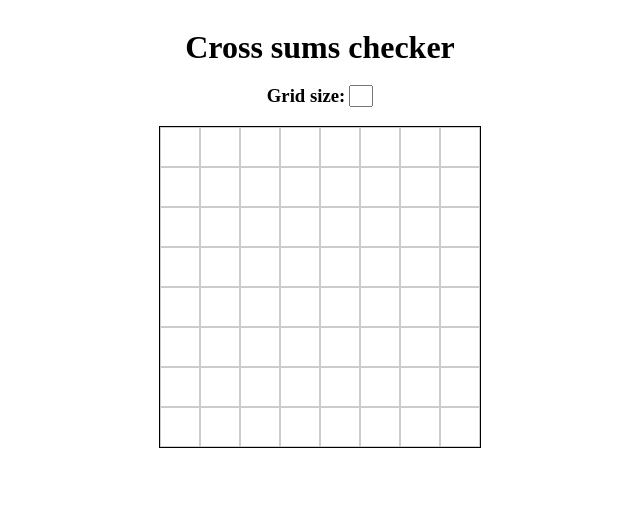
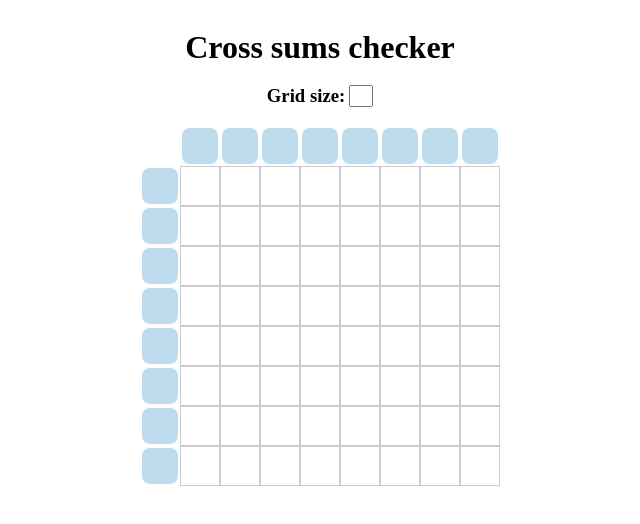
Before and after one commit to SipuliCodes/cross-sums-solver-frontend, an Angular app: page / in a window 1280 px wide. Shown: the top 524 px of the page, without its empty margins (320-960 px from the left). Built offline with nearby package versions, Linux system fonts and the light colour scheme.

Commit message:
Change grid
Added target row and target column,
Changed divs in grid to inputs that take numbers

```diff
--- a/src/app/core/cross-sum-grid/cross-sum-grid.component.html
+++ b/src/app/core/cross-sum-grid/cross-sum-grid.component.html
@@ -1,5 +1,31 @@
-<div [ngStyle]="gridStyles" class="cross-sum-grid">
-  <div *ngFor="let cell of [].constructor(rows * columns)"
-       class="grid-cell">
+<div class="cross-sum-grid">
+  <div class="grid-col-targets">
+  <input
+  type="number"
+  min="1"
+  max="30"
+  *ngFor="let cell of [].constructor(rows)"
+  class="grid-target-cell"
+  (change)="validateInput($event, 1, 30)"/>
+  </div>
+  <div class="grid-rows">
+    <div class="grid-row-targets">
+      <input
+      type="number"
+      min="1"
+      max="30"
+      *ngFor="let cell of [].constructor(columns)"
+      class="grid-target-cell"
+      (change)="validateInput($event, 1, 30)"/>
+    </div>
+    <div [ngStyle]="gridStyles">
+      <input
+        type="number"
+        min="1"
+        max="30"
+        *ngFor="let cell of [].constructor(rows * columns)"
+        class="grid-cell"
+        (change)="validateInput($event, 1, 30)"/>
+    </div>
   </div>
 </div>
--- a/src/app/core/cross-sum-grid/cross-sum-grid.component.scss
+++ b/src/app/core/cross-sum-grid/cross-sum-grid.component.scss
@@ -1,7 +1,48 @@
 .cross-sum-grid {
-  border: 1px solid #000;
+  display: flex;
+  flex-direction: column;
+}
+
+.grid-col-targets {
+  display: flex;
+  padding-left: 40px;
+  justify-content: space-evenly;
+}
+
+.grid-rows {
+  display: flex;
+  flex-direction: row;
+}
+
+.grid-row-targets {
+  display: flex;
+  flex-direction: column;
+  justify-content: space-evenly;
+}
+
+.grid-target-cell {
+  background-color: #BEDCED;
+  text-align: center;
+  border: none;
+  margin: 2px;
+  padding: 2px;
+  font-weight: bold;
+  width: 32px;
+  height: 32px;
+  border-radius: 8px;
 }
 
 .grid-cell {
   border: 1px solid #ccc;
+  text-align: center;
 }
+
+input::-webkit-outer-spin-button,
+input::-webkit-inner-spin-button {
+  -webkit-appearance: none;
+  margin: 0;
+}
+
+input[type=number] {
+  -moz-appearance: textfield;
+}
--- a/src/app/core/cross-sum-grid/cross-sum-grid.component.ts
+++ b/src/app/core/cross-sum-grid/cross-sum-grid.component.ts
@@ -13,6 +13,19 @@ export class CrossSumGrid {
   @Input() columns: number = 5;
   @Input() cellSize: number = 50;
 
+  validateInput(event: Event, min: number, max: number): void {
+    const input = event.target as HTMLInputElement;
+    let value = parseInt(input.value, 10);
+
+    if (value < min) {
+      value = min;
+    } else if (value > max) {
+      value = max;
+    }
+
+    input.value = value.toString();
+  }
+
   get gridStyles() {
     return {
       display: 'grid',
```
